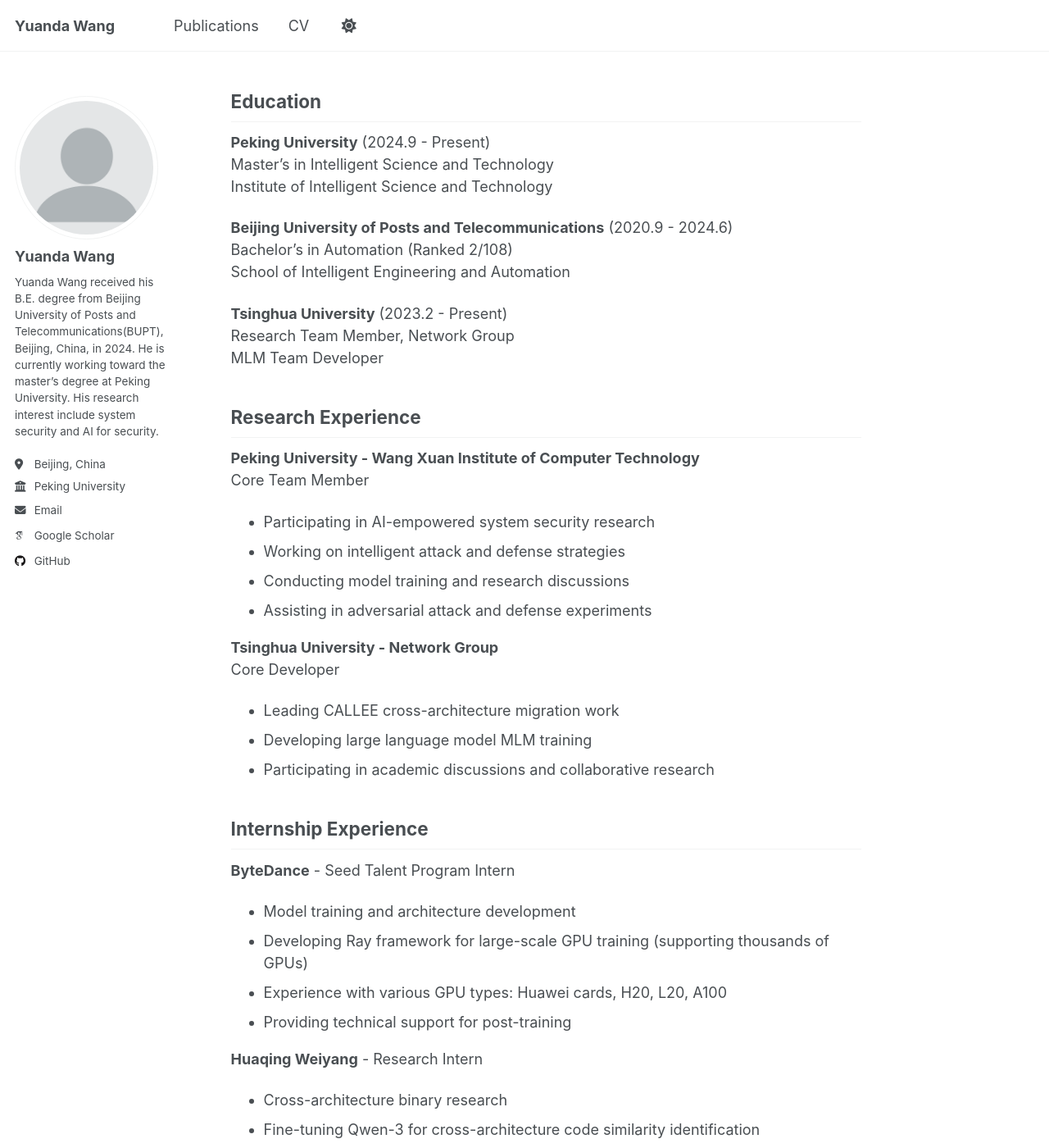
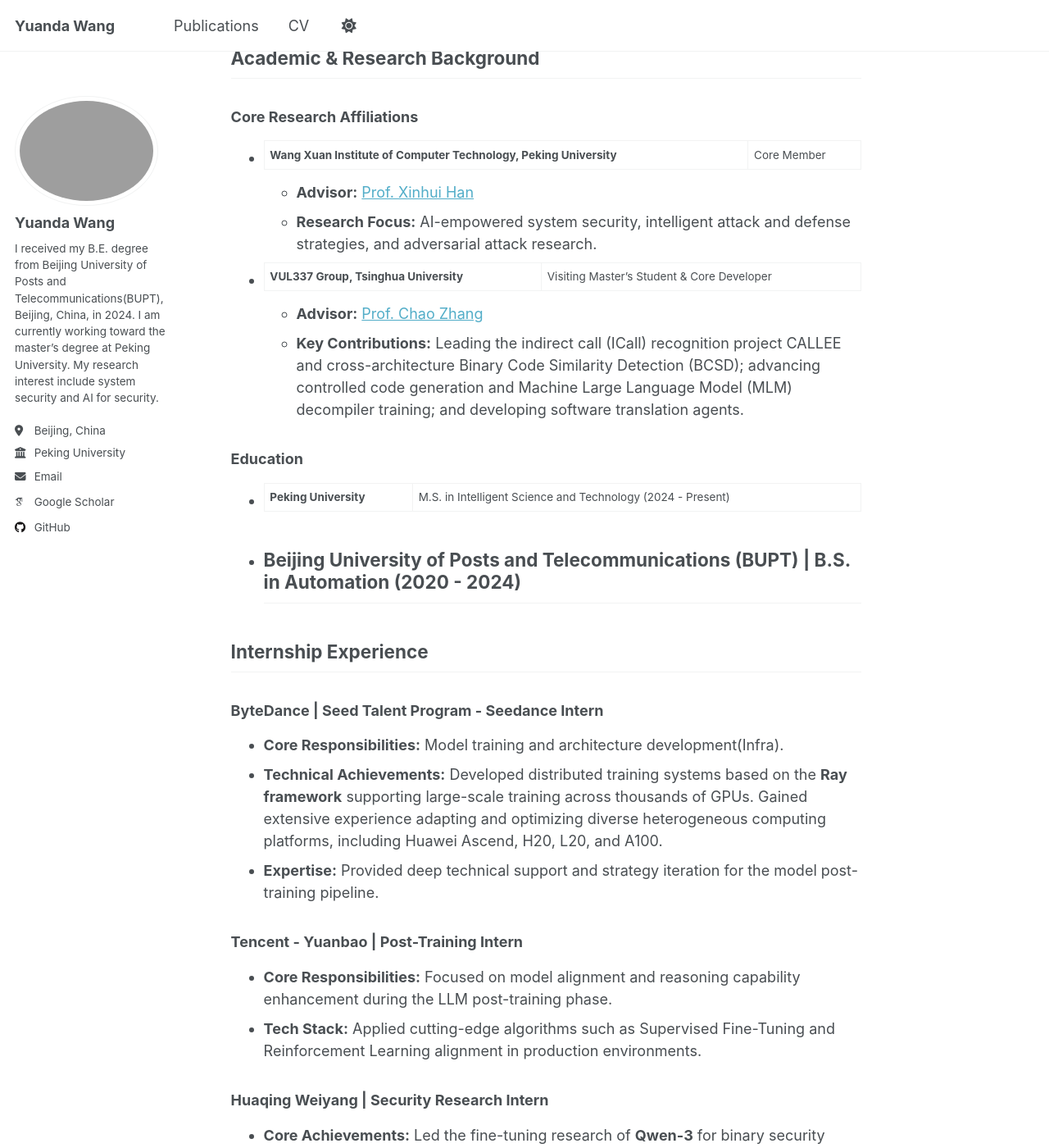
Before and after one commit to movenasa/movenasa.github.io, a Jekyll site: the page built from _pages/about.md, in a window 1280 px wide and 1400 px high, scrolled down 289 px. Shown: the whole window at 82% size. Built offline with Jekyll 4.4.1, drawn with Linux system fonts in a browser that asks for light colours; some web fonts are replaced; a script that is not in the unit is left out; some of the changed text lies outside the part shown.

Commit message:
Update profile, about page, and publications

```diff
--- a/_config.yml
+++ b/_config.yml
@@ -12,7 +12,7 @@ site_theme               : "default" # Currently available options are "default"
 title                    : "Yuanda Wang"
 title_separator          : "-"
 name                     : &name "Yuanda Wang"
-description              : &description "Yuanda Wang received his B.E. degree from Beijing University of Posts and Telecommunications(BUPT), Beijing, China, in 2024. He is currently working toward the master’s degree at Peking University. His research interest include system security and AI for security."
+description              : &description "I received my B.E. degree from Beijing University of Posts and Telecommunications(BUPT), Beijing, China, in 2024. I am currently working toward the master’s degree at Peking University. My research interest include system security and AI for security."
 url                      : https://movenasa.github.io # the base hostname & protocol for your site e.g. "https://[your GitHub username].github.io" or if you already have some other page hosted on Github then use "https://[your GitHub username].github.io/[Your Repo Name]"
 baseurl                  : "" # the subpath of your site, e.g. "/blog"
 repository               : "movenasa/movenasa.github.io"
@@ -22,10 +22,10 @@ repository               : "movenasa/movenasa.github.io"
 #               Additional customization can be done by editing /_includes/author-profile.html
 author:
   # Biographic information
-  avatar           : "profile.png"
+  avatar           : "navator.png"
   name             : "Yuanda Wang"
   pronouns         : # example: "she/her"
-  bio              : "Yuanda Wang received his B.E. degree from Beijing University of Posts and Telecommunications(BUPT), Beijing, China, in 2024. He is currently working toward the master’s degree at Peking University. His research interest include system security and AI for security."
+  bio              : "I received my B.E. degree from Beijing University of Posts and Telecommunications(BUPT), Beijing, China, in 2024. I am currently working toward the master’s degree at Peking University. My research interest include system security and AI for security."
   location         : "Beijing, China"
   employer         : "Peking University"
   uri              : # URL
@@ -47,7 +47,7 @@ author:
   bitbucket        : # Username - Update with your username on the site
   codepen          : # Username
   dribbble         : # Username
-  github           : "movenasa"
+  github           : "https://github.com/movenasa"
   kaggle           : # Username
   stackoverflow    : # User number or user number and name (i.e., use "1" or "1/jeff-atwood")
 
--- a/_pages/about.md
+++ b/_pages/about.md
@@ -7,48 +7,52 @@ redirect_from:
   - /about.html
 ---
 
-I am currently a Master's student at Peking University, Institute of Intelligent Science and Technology, starting in September 2024. I received my Bachelor's degree in Automation from Beijing University of Posts and Telecommunications (BUPT) in 2024, where I graduated 2nd out of 108 students.
 
-My research interests include artificial intelligence, system security, and software analysis. I am particularly interested in AI-powered security applications and cross-architecture binary analysis.
+**YuanDa Wang**
+**Master's Student | School of Intelligence, Peking University** (Sep 2024 - Present)
+My research focuses on **AI for Security**, **Binary Analysis**, and **LLM Alignment and Reasoning Optimization**. Deeply engaged in both academia and the tech industry, I am dedicated to leveraging artificial intelligence to solve fundamental system security challenges.
 
-## Education
+-----
 
-**Peking University** (2024.9 - Present)
-Master's in Intelligent Science and Technology
-Institute of Intelligent Science and Technology
+## Academic & Research Background
 
-**Beijing University of Posts and Telecommunications** (2020.9 - 2024.6)
-Bachelor's in Automation (Ranked 2/108)
-School of Intelligent Engineering and Automation
+### Core Research Affiliations
 
-**Tsinghua University** (2023.2 - Present)
-Research Team Member, Network Group
-MLM Team Developer
+  * **Wang Xuan Institute of Computer Technology, Peking University** | Core Member
+      * **Advisor:** [Prof. Xinhui Han](https://baike.baidu.com/item/%E9%9F%A9%E5%BF%83%E6%85%A7/49762745)
+      * **Research Focus:** AI-empowered system security, intelligent attack and defense strategies, and adversarial attack research.
+  * **VUL337 Group, Tsinghua University** | Visiting Master's Student & Core Developer
+      * **Advisor:** [Prof. Chao Zhang](https://netsec.ccert.edu.cn/people/chaoz/)
+      * **Key Contributions:** Leading the indirect call (ICall) recognition project CALLEE and cross-architecture Binary Code Similarity Detection (BCSD); advancing controlled code generation and Machine Large Language Model (MLM) decompiler training; and developing software translation agents.
 
-## Research Experience
+### Education
 
-**Peking University - Wang Xuan Institute of Computer Technology**
-Core Team Member
-- Participating in AI-empowered system security research
-- Working on intelligent attack and defense strategies
-- Conducting model training and research discussions
-- Assisting in adversarial attack and defense experiments
-
-**Tsinghua University - Network Group**
-Core Developer
-- Leading CALLEE cross-architecture migration work
-- Developing large language model MLM training
-- Participating in academic discussions and collaborative research
+  * **Peking University** | M.S. in Intelligent Science and Technology (2024 - Present)
+  * **Beijing University of Posts and Telecommunications (BUPT)** | B.S. in Automation (2020 - 2024)
+-----
 
 ## Internship Experience
 
-**ByteDance** - Seed Talent Program Intern
-- Model training and architecture development
-- Developing Ray framework for large-scale GPU training (supporting thousands of GPUs)
-- Experience with various GPU types: Huawei cards, H20, L20, A100
-- Providing technical support for post-training
+### **ByteDance** | Seed Talent Program - Seedance Intern
 
-**Huaqing Weiyang** - Research Intern
-- Cross-architecture binary research
-- Fine-tuning Qwen-3 for cross-architecture code similarity identification
-- Research results planned for submission to AAAI 2026
+  * **Core Responsibilities:** Model training and architecture development(Infra).
+  * **Technical Achievements:** Developed distributed training systems based on the **Ray framework** supporting large-scale training across thousands of GPUs. Gained extensive experience adapting and optimizing diverse heterogeneous computing platforms, including Huawei Ascend, H20, L20, and A100.
+  * **Expertise:** Provided deep technical support and strategy iteration for the model post-training pipeline.
+
+### **Tencent - Yuanbao** | Post-Training Intern
+
+  * **Core Responsibilities:** Focused on model alignment and reasoning capability enhancement during the LLM post-training phase.
+  * **Tech Stack:** Applied cutting-edge algorithms such as Supervised Fine-Tuning and Reinforcement Learning alignment in production environments.
+
+### **Huaqing Weiyang** | Security Research Intern
+
+  * **Core Achievements:** Led the fine-tuning research of **Qwen-3** for binary security applications.
+  * **Academic Output:** Proposed an innovative approach for cross-architecture code similarity detection. The research findings have been **accepted by AAAI 2026**.
+
+-----
+
+## Research Skills & Expertise
+
+  * **Binary Security:** Cross-architecture function similarity detection, Indirect Call (ICall) recognition, and decompiler evaluation.
+  * **Large Language Models:** RLHF/GRPO implementation, Process Reward Models (PRM), and tool-integrated reasoning.
+  * **System Architecture:** Large-scale GPU cluster scheduling (Ray) and low-level Instruction Set Architecture (Cross-ISA) mapping analysis.
--- a/_pages/cv.md
+++ b/_pages/cv.md
@@ -7,45 +7,58 @@ redirect_from:
   - /resume
 ---
 
+**Master's Student | School of Intelligence, Peking University** (Sep 2024 - Present)
+My research focuses on **AI for Security**, **Binary Analysis**, and **LLM Alignment and Reasoning Optimization**. Deeply engaged in both academia and the tech industry, I am dedicated to leveraging artificial intelligence to solve fundamental system security challenges.
+
+-----
+
+## Academic & Research Background
+
+### Core Research Affiliations
+
+  * **Wang Xuan Institute of Computer Technology, Peking University** | Core Member
+      * **Advisor:** [Prof. Xinhui Han](https://baike.baidu.com/item/%E9%9F%A9%E5%BF%83%E6%85%A7/49762745)
+      * **Research Focus:** AI-empowered system security, intelligent attack and defense strategies, and adversarial attack research.
+  * **VUL337 Group, Tsinghua University** | Visiting Master's Student & Core Developer
+      * **Advisor:** [Prof. Chao Zhang](https://netsec.ccert.edu.cn/people/chaoz/)
+      * **Key Contributions:** Leading the indirect call (ICall) recognition project CALLEE and cross-architecture Binary Code Similarity Detection (BCSD); advancing controlled code generation and Machine Large Language Model (MLM) decompiler training; and developing software translation agents.
+
+### Education
+
+  * **Peking University** | M.S. in Intelligent Science and Technology (2024 - Present)
+  * **Beijing University of Posts and Telecommunications (BUPT)** | B.S. in Automation (2020 - 2024)
+
+-----
+
+## Internship Experience
+
+### **ByteDance** | Seed Talent Program - Seedance Intern
+
+  * **Core Responsibilities:** Model training and architecture development (Infra).
+  * **Technical Achievements:** Developed distributed training systems based on the **Ray framework** supporting large-scale training across thousands of GPUs. Gained extensive experience adapting and optimizing diverse heterogeneous computing platforms, including Huawei Ascend, H20, L20, and A100.
+  * **Expertise:** Provided deep technical support and strategy iteration for the model post-training pipeline.
+
+### **Tencent - Yuanbao** | Post-Training Intern
+
+  * **Core Responsibilities:** Focused on model alignment and reasoning capability enhancement during the LLM post-training phase.
+  * **Tech Stack:** Applied cutting-edge algorithms such as Supervised Fine-Tuning (SFT) and Reinforcement Learning alignment (e.g., PPO/GRPO) in production environments.
+
+### **Huaqing Weiyang** | Security Research Intern
+
+  * **Core Achievements:** Led the fine-tuning research of **Qwen-3** for binary security applications.
+  * **Academic Output:** Proposed an innovative approach for cross-architecture code similarity detection. The research findings have been **accepted by AAAI 2026 (CCF-A)**.
+
+-----
+
+## Research Skills & Expertise
+
+  * **Binary Security:** Cross-architecture function similarity detection, Indirect Call (ICall) recognition, and decompiler evaluation.
+  * **Large Language Models:** RLHF/GRPO implementation, Process Reward Models (PRM), and tool-integrated reasoning.
+  * **System Architecture:** Large-scale GPU cluster scheduling (Ray) and low-level Instruction Set Architecture (Cross-ISA) mapping analysis.
+
+
 {% include base_path %}
 
-Education
-======
-* M.S. in Intelligent Science and Technology, Peking University, 2024-present
-* B.E. in Automation, Beijing University of Posts and Telecommunications, 2024
-  * Ranked 2/108 in major
-  * Beijing Outstanding Graduate, BUPT Outstanding Graduate
-
-Research Experience
-======
-* 2024-present: Core Team Member
-  * Peking University - Wang Xuan Institute of Computer Technology
-  * Research focus: AI-empowered system security
-  * Activities: Intelligent attack and defense, model training, adversarial experiments
-
-* 2023-present: Core Developer
-  * Tsinghua University - Network Group
-  * Projects: CALLEE cross-architecture migration, MLM training
-  * Activities: Academic discussions, collaborative research
-
-Work Experience
-======
-* ByteDance - Seed Talent Program Intern
-  * Model training and architecture development
-  * Ray framework development for large-scale GPU training
-  * GPU experience: Huawei cards, H20, L20, A100
-
-* Huaqing Weiyang - Research Intern
-  * Cross-architecture binary research
-  * Qwen-3 fine-tuning for code similarity identification
-
-Skills
-======
-* Programming Languages: Python, C, C++, Java
-* Machine Learning: Deep Learning, Model Training, Fine-tuning
-* System Security: Binary Analysis, Cross-architecture Migration
-* Hardware: GPU Training (Huawei, H20, L20, A100)
-* Research: Academic Writing, Experiment Design
 
 Publications
 ======
```
Also changed, not shown: _publications/2026-bdlf-qwen3.md (added, +13 -0 lines), 2 other files.
